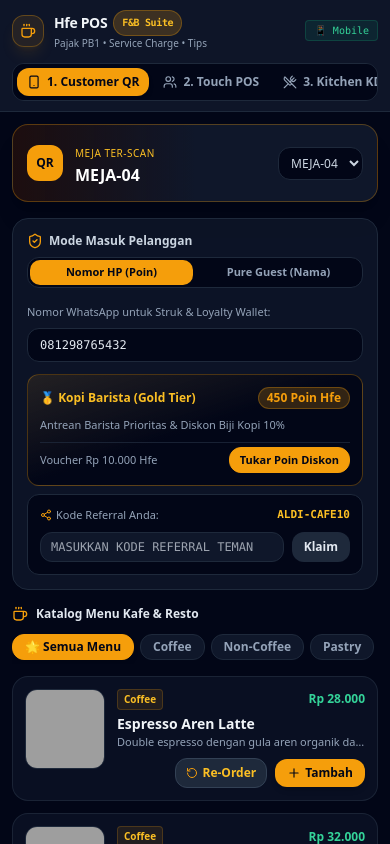
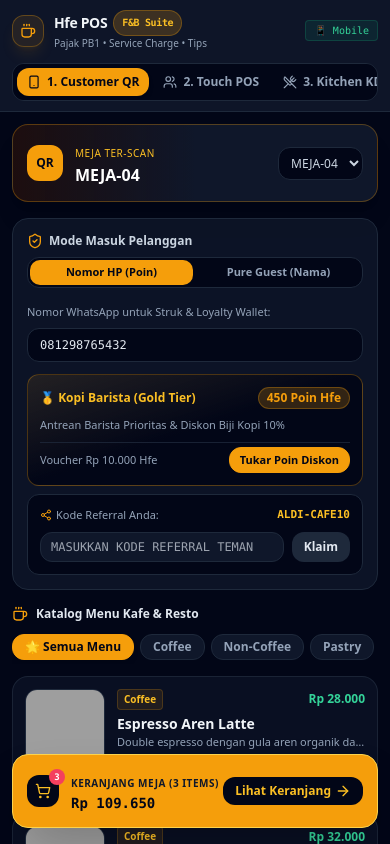
Before and after one commit to glc-works/hfe-pos, a React (Vite) app: page / in a window 390 px wide. Shown: the top 844 px of the page. Built offline with nearby package versions, Linux system fonts and the light colour scheme; grey boxes are pictures that could not be loaded; the HTML template or start-up script is replaced by a standard one.

Commit message:
feat(cart): add Sticky Floating Bottom Cart Bar for Customer Mobile QR self-ordering (#1)

```diff
--- a/src/App.tsx
+++ b/src/App.tsx
@@ -1,4 +1,4 @@
-import React, { useState } from 'react'
+import React, { useState, useRef } from 'react'
 import {
   Coffee,
   QrCode,
@@ -47,7 +47,8 @@ import {
   Zap,
   Armchair,
   RotateCcw,
-  HeartHandshake
+  HeartHandshake,
+  ShoppingCart
 } from 'lucide-react'
 
 // --- TYPES ---
@@ -234,6 +235,9 @@ export default function App() {
   // --- SURFACE APP STATE ---
   const [activeSurface, setActiveSurface] = useState<SurfaceMode>('mobile-qr')
 
+  // Ref for Cart Section Scroll Target
+  const cartSectionRef = useRef<HTMLDivElement>(null)
+
   // --- OWNER DYNAMIC TAX (PB1 10%), SERVICE FEE % & TIPS ENGINE STATE ---
   const [taxPB1Mode, setTaxPB1Mode] = useState<PB1TaxMode>(1) // 0=Off, 1=Exclude (Show), 2=Include (Embedded)
   const [serviceFeeRate, setServiceFeeRate] = useState<number>(5) // 5% Service Charge
@@ -382,10 +386,8 @@ export default function App() {
   // Resto Tax PB1 10% Modes
   let calculatedPB1Tax = 0
   if (taxPB1Mode === 1) {
-    // Mode 1: Exclude (10% added on top of bill)
     calculatedPB1Tax = Math.round(discountedSubtotal * 0.10)
   } else if (taxPB1Mode === 2) {
-    // Mode 2: Include (Embedded in product price behind scenes)
     calculatedPB1Tax = Math.round(discountedSubtotal - (discountedSubtotal / 1.10))
   }
 
@@ -394,7 +396,13 @@ export default function App() {
     ? discountedSubtotal + calculatedServiceFee + calculatedPB1Tax + selectedTipAmount
     : discountedSubtotal + calculatedServiceFee + selectedTipAmount
 
+  const totalCartCount = cart.reduce((sum, i) => sum + i.quantity, 0)
+
   // --- HANDLERS ---
+  const scrollToCartSection = () => {
+    cartSectionRef.current?.scrollIntoView({ behavior: 'smooth' })
+  }
+
   const handleAddToCart = (item: MenuItem) => {
     if (item.hasModifiers) {
       setShowModifierModal(item)
@@ -555,7 +563,7 @@ export default function App() {
   const readyOrders = sortedOrders.filter(o => o.status === 'ready' || o.status === 'qc-passed')
 
   return (
-    <div className="min-h-screen flex flex-col bg-slate-950 text-slate-100 font-sans">
+    <div className="min-h-screen flex flex-col bg-slate-950 text-slate-100 font-sans relative">
 
       {/* --- TOP SYSTEM BAR SWITCHER (5 SURFACES MOBILE-FIRST) --- */}
       <header className="border-b border-slate-800 bg-slate-900/95 backdrop-blur sticky top-0 z-40 px-3 sm:px-4 py-2.5 flex flex-col sm:flex-row items-center justify-between gap-3">
@@ -628,7 +636,7 @@ export default function App() {
 
       {/* --- SURFACE 1: CUSTOMER MOBILE QR WEB APP --- */}
       {activeSurface === 'mobile-qr' && (
-        <main className="flex-1 max-w-md w-full mx-auto p-3 sm:p-4 flex flex-col gap-4 pb-24">
+        <main className="flex-1 max-w-md w-full mx-auto p-3 sm:p-4 flex flex-col gap-4 pb-28">
 
           {/* Table Banner */}
           <div className="bg-gradient-to-r from-amber-950/40 via-slate-900 to-slate-900 border border-amber-500/30 p-3.5 rounded-2xl flex items-center justify-between shadow-xl">
@@ -826,11 +834,11 @@ export default function App() {
             </div>
           </div>
 
-          {/* Cart & Payment Policy Bar */}
+          {/* Cart & Payment Policy Bar (Ref for Scrolling) */}
           {cart.length > 0 && (
-            <div className="bg-slate-900 border border-slate-800 rounded-2xl p-4 flex flex-col gap-3 shadow-2xl">
+            <div ref={cartSectionRef} className="bg-slate-900 border border-slate-800 rounded-2xl p-4 flex flex-col gap-3 shadow-2xl">
               <h3 className="text-xs font-bold text-slate-300 flex items-center gap-1.5 border-b border-slate-800 pb-2">
-                <ShoppingBag className="w-4 h-4 text-amber-500" /> Ringkasan Keranjang Pesanan Meja
+                <ShoppingBag className="w-4 h-4 text-amber-500" /> Ringkasan Keranjang Pesanan Meja ({totalCartCount} Items)
               </h3>
 
               <div className="flex flex-col gap-2 divide-y divide-slate-800/60">
@@ -1025,6 +1033,33 @@ export default function App() {
               </button>
             </div>
           )}
+
+          {/* STICKY FLOATING BOTTOM CART BAR (ALWAYS VISIBLE WHEN CART NOT EMPTY) */}
+          {cart.length > 0 && (
+            <div
+              onClick={scrollToCartSection}
+              className="fixed bottom-4 inset-x-3 max-w-md mx-auto z-40 bg-amber-500 hover:bg-amber-400 text-slate-950 rounded-2xl p-3.5 shadow-2xl flex items-center justify-between font-bold cursor-pointer border border-amber-300 transition-all transform hover:scale-[1.02]"
+            >
+              <div className="flex items-center gap-3">
+                <div className="w-8 h-8 rounded-xl bg-slate-950 text-amber-400 flex items-center justify-center font-mono font-black text-xs relative">
+                  <ShoppingCart className="w-4 h-4" />
+                  <span className="absolute -top-1.5 -right-1.5 bg-rose-500 text-white text-[9px] w-4 h-4 rounded-full flex items-center justify-center font-bold">
+                    {totalCartCount}
+                  </span>
+                </div>
+                <div>
+                  <span className="text-[10px] uppercase font-bold text-slate-900 tracking-wider">Keranjang Meja ({totalCartCount} Items)</span>
+                  <h4 className="text-sm font-black font-mono">Rp {grandTotalBill.toLocaleString('id-ID')}</h4>
+                </div>
+              </div>
+
+              <div className="flex items-center gap-1 text-xs font-black bg-slate-950 text-amber-400 px-3 py-1.5 rounded-xl">
+                <span>Lihat Keranjang</span>
+                <ArrowRight className="w-4 h-4" />
+              </div>
+            </div>
+          )}
+
         </main>
       )}
 
```
